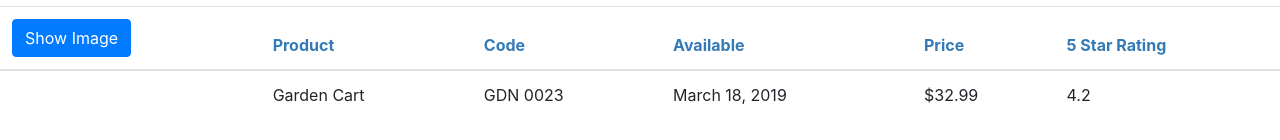
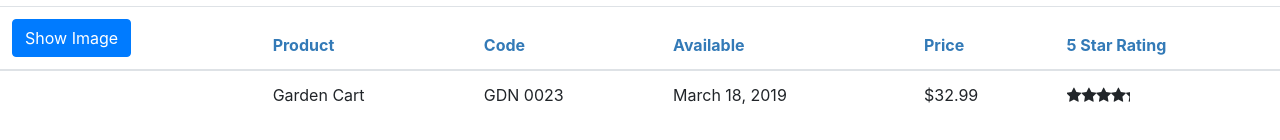
Before and after one commit to reydev-sourcecoder/FirstAngular, an Angular app: page / in a window 1280 px wide. Shown: the part 208-348 px from the top of the page. Built offline with nearby package versions, Linux system fonts and the light colour scheme.

Commit message:
added input decorator

```diff
--- a/src/app/app.module.ts
+++ b/src/app/app.module.ts
@@ -6,12 +6,14 @@ import { AppRoutingModule } from './app-routing.module';
 import { AppComponent } from './app.component';
 import { ProductListComponent } from './product/product-list.component';
 import { ConvertToSpacesPipe } from './shared/convert-to-spaces.pipe';
+import { StarComponent } from './shared/star.component';
 
 @NgModule({
   declarations: [
     AppComponent,
     ProductListComponent,
-    ConvertToSpacesPipe
+    ConvertToSpacesPipe,
+    StarComponent
   ],
   imports: [
     BrowserModule,
--- a/src/app/product/product-list.component.html
+++ b/src/app/product/product-list.component.html
@@ -48,7 +48,7 @@
                 <td>{{p.productCode | convertToSpaces: '-'}}</td>
                 <td>{{p.releaseDate}}</td>
                 <td>{{p.price | currency:'USD':'symbol':'1.2-2'}}</td>
-                <td>{{p.starRating}}</td>
+                <td><ba-star [rating]='p.starRating'></ba-star></td>
             </tr>
         </tbody>
     </table>
--- a/src/app/shared/star.component.ts
+++ b/src/app/shared/star.component.ts
@@ -9,8 +9,8 @@ import
   styleUrls: ['./star.component.css']
 })
 export class StarComponent implements OnChanges {
-  @Input() rating = 0;
-  starWidth = 0;
+  @Input() rating :number;
+  starWidth = 75;
   @Output() ratingClicked: EventEmitter<string> =
     new EventEmitter<string>();
 
```
